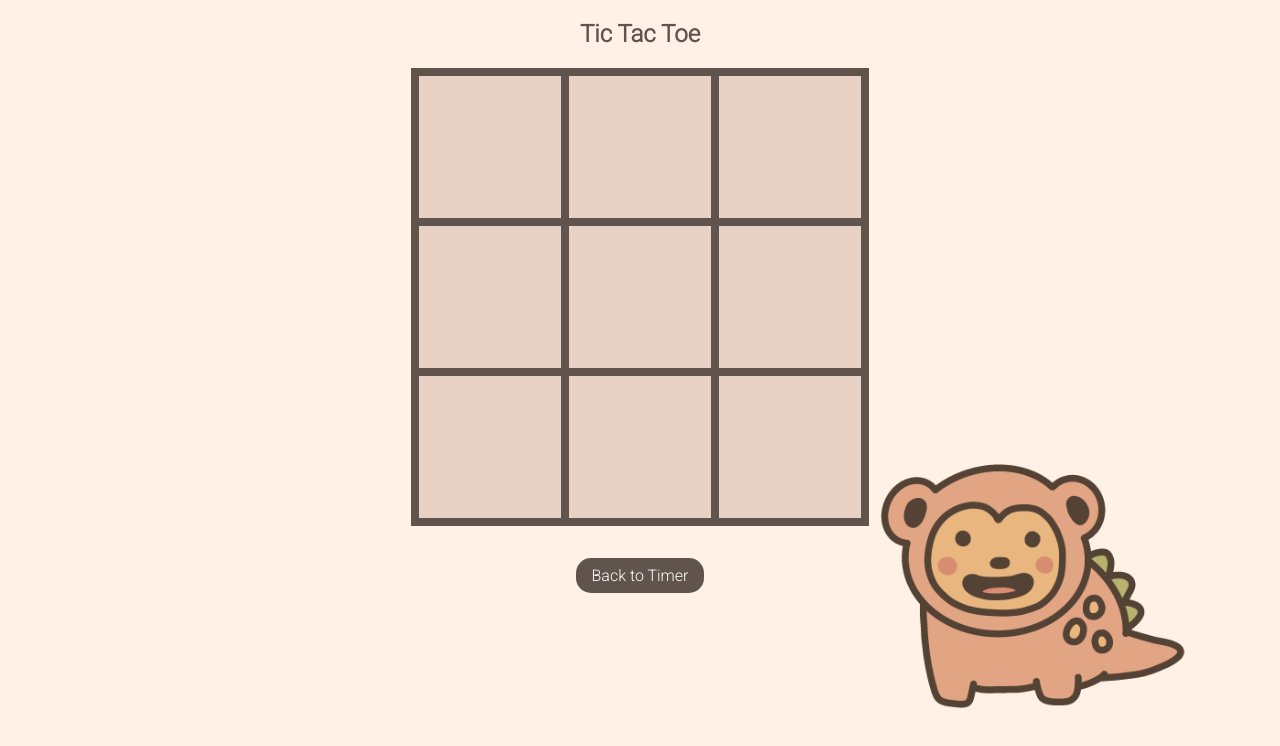
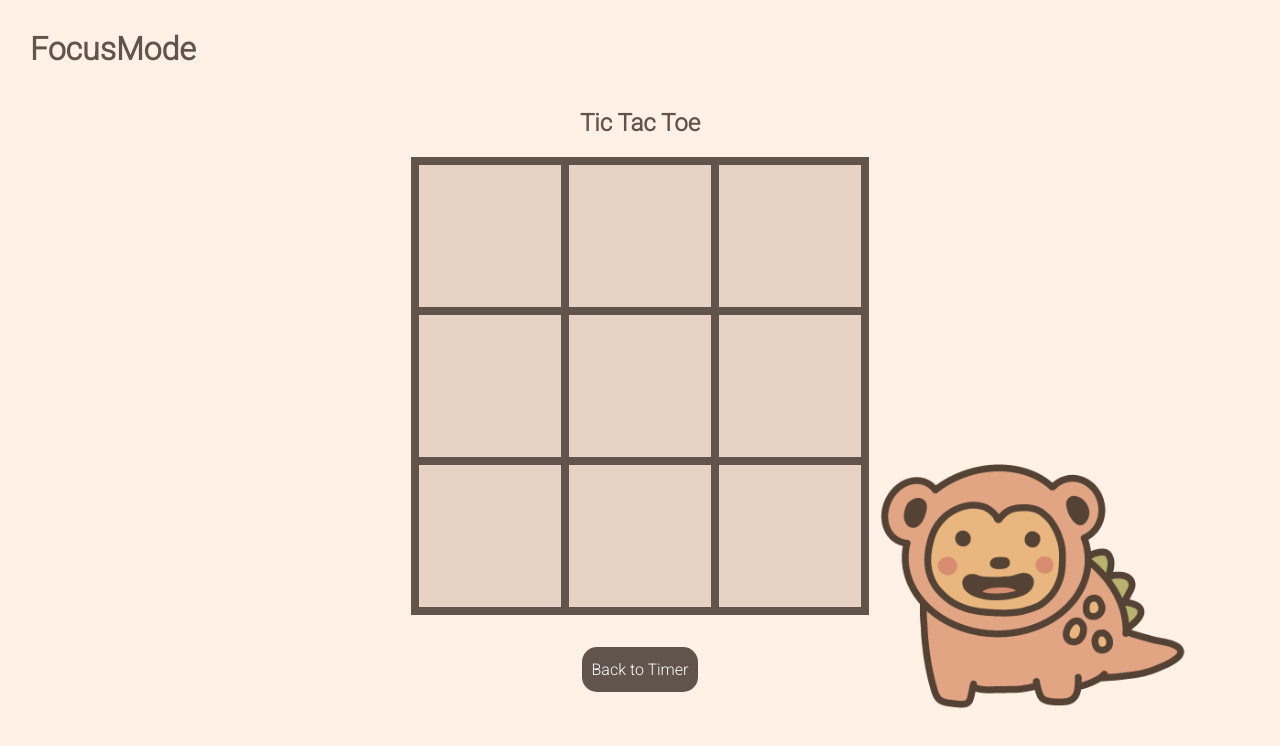
Before and after one commit to angelinahand/NYUhack, a React (Create React App) app: page /tictactoe in a window 1280 px wide. Shown: the top 746 px of the page. Built offline with nearby package versions, Linux system fonts and the light colour scheme.

Commit message:
combined the game and timer

```diff
--- a/package.json
+++ b/package.json
@@ -8,6 +8,7 @@
     "@testing-library/jest-dom": "^5.16.2",
     "@testing-library/react": "^12.1.3",
     "@testing-library/user-event": "^13.5.0",
+    "history": "^5.3.0",
     "howler": "^2.2.3",
     "react": "^17.0.2",
     "react-circular-progressbar": "^2.0.4",
--- a/src/App.css
+++ b/src/App.css
@@ -44,7 +44,7 @@
 :root{
   --brown: #61544D;
   --lightBrown: #E8D1C5;
-  --green: #4aec8c;
+  --green: #A1B57D;
 }
 
 body{
@@ -71,10 +71,14 @@ margin: 30px;
 }
 
 
-.start-btn{
+.start-btn svg{
+  margin: 8.8px 0;
+}
+
+.game-btn {
   border: none;
   border-radius: 15px;
-  color: #61544D;
+  color: white;
   padding: 13px 10px;
   text-align: center;
   text-decoration: none;
@@ -82,7 +86,7 @@ margin: 30px;
   font-size: 16px;
   margin: 4px 2px;
   cursor: pointer;
-  background-color: #FFFFFF;
+  background-color: var(--brown);
 }
 
 button{
@@ -123,6 +127,13 @@ label{
   right: 80px;
 }
 
+.modeAnimated {
+  position: absolute;
+  bottom: 3rem;
+  right: 3rem;
+  width: 400px;
+}
+
 .music{
   background-color: white;
   position: absolute;
--- a/src/App.js
+++ b/src/App.js
@@ -1,11 +1,11 @@
 import './App.css';
 import Timer from "./Timer";
 import Settings from "./Settings";
-import Game from "./Game";
 import Music from "./Music";
-import landingScreen from "./landingScreen";
 import {useState} from "react";
 import SettingsContext from "./SettingsContext";
+import ModeAnimated from './images/mode-animated.gif';
+import ModeStatic from './images/mode.png';
 
 function App() {
 
@@ -15,10 +15,9 @@ function App() {
 
   return (
     <main>
-      <div>
+      <header>
         <h1>FocusMode</h1>
-      </div>
-      <landingScreen />
+      </header>
       <div className="timer">
         <SettingsContext.Provider value={{
           showSettings,
@@ -33,8 +32,11 @@ function App() {
         </SettingsContext.Provider>
       </div>
       <img className='dino-img upper' src={require('./img/motivational.gif')}/>
-      <img className='dino-img' src={require('./img/dino.gif')}/>
-      {/* <Game/> */}
+      {/* <img className='dino-img' src={require('./img/dino.gif')}/> */}
+      <picture>
+        <source srcSet={ModeStatic} media="(prefers-reduced-motion: reduce)"></source>
+        <img className="modeAnimated" srcSet={ModeAnimated} alt="Animated character"/>
+      </picture>
       <Music/>
     </main>
   );
--- a/src/PlayButton.js
+++ b/src/PlayButton.js
@@ -1,7 +1,7 @@
 function PlayButton(props) {
     return (
-      <button {...props} class="start-btn">
-        START
+      <button {...props} className="start-btn">
+      <svg xmlns="http://www.w3.org/2000/svg" width="70.4" height="70.4" viewBox="0 0 24 24" fill="#FFFFFF"><path d="M12 0c-6.627 0-12 5.373-12 12s5.373 12 12 12 12-5.373 12-12-5.373-12-12-12zm-3 17v-10l9 5.146-9 4.854z"/></svg>
       </button>
     );
   }
--- a/src/Timer.js
+++ b/src/Timer.js
@@ -5,6 +5,7 @@ import PauseButton from "./PauseButton";
 import SettingsButton from "./SettingsButton";
 import {useContext, useState, useEffect, useRef} from "react";
 import SettingsContext from "./SettingsContext";
+import {Link} from "react-router-dom";
 
 const red = '#61544D';
 const green = '#A1B57D';
@@ -88,6 +89,7 @@ function Timer() {
       <div style={{marginTop:'90px'}}>
         <SettingsButton onClick={() => settingsInfo.setShowSettings(true)} />
       </div>
+      {mode !== 'work' && <Link className="game-btn" to="/tictactoe">Let's play a game!</Link>}
     </div>
   );
 }
--- a/src/index.js
+++ b/src/index.js
@@ -2,7 +2,6 @@ import React from 'react';
 import ReactDOM from 'react-dom';
 import './index.css';
 import AppRouter from './router/AppRouter';
-import reportWebVitals from './reportWebVitals';
 
 ReactDOM.render(
   <React.StrictMode>
@@ -10,8 +9,3 @@ ReactDOM.render(
   </React.StrictMode>,
   document.getElementById('root')
 );
-
-// If you want to start measuring performance in your app, pass a function
-// to log results (for example: reportWebVitals(console.log))
-// or send to an analytics endpoint. Learn more: https://bit.ly/CRA-vitals
-reportWebVitals();
--- a/src/reportWebVitals.js
+++ /dev/null
@@ -1,13 +0,0 @@
-const reportWebVitals = onPerfEntry => {
-  if (onPerfEntry && onPerfEntry instanceof Function) {
-    import('web-vitals').then(({ getCLS, getFID, getFCP, getLCP, getTTFB }) => {
-      getCLS(onPerfEntry);
-      getFID(onPerfEntry);
-      getFCP(onPerfEntry);
-      getLCP(onPerfEntry);
-      getTTFB(onPerfEntry);
-    });
-  }
-};
-
-export default reportWebVitals;
--- a/src/slider.css
+++ b/src/slider.css
@@ -1,7 +1,7 @@
 .slider{
     height: 40px;
-    border: 2px solid var(--brown);
-    border-radius: 20px;
+    border: 4px solid var(--brown);
+    border-radius: 50px;
 }
 
 .thumb{
@@ -13,7 +13,7 @@
 }
 
 .slider.green{
-    border: 2px solid var(--green);
+    border: 4px solid var(--green);
 }
 .slider.green .thumb{
     background-color: var(--green);
--- a/src/tictactoe/TicTacToe.css
+++ b/src/tictactoe/TicTacToe.css
@@ -6,6 +6,14 @@
     align-items: center;
     flex-direction: column;
   }
+
+.tictactoe header {
+  align-self: flex-start;
+}
+
+.tictactoe h1 {
+  margin-top: 0;
+}
 
   .board {
     width: 450px;
@@ -34,22 +42,27 @@
   }
 
   .backBtn {
-    display: block;
+    /* display: block;
     text-decoration: none;
     color: white;
     background-color: var(--brown);
     padding: 0.5rem 1rem;
+    border-radius: 15px;
+    font-size: 1rem; */
     margin: 2rem auto 1rem;
+    border: none;
     border-radius: 15px;
+    color: white;
+    padding: 13px 10px;
+    text-align: center;
+    text-decoration: none;
+    display: inline-block;
+    font-size: 16px;
+    /* margin: 4px 2px; */
+    cursor: pointer;
+    background-color: var(--brown);
   }
 
   .result {
       text-align: center;
   }
-
-  .modeAnimated {
-    position: absolute;
-    bottom: 3rem;
-    right: 3rem;
-    width: 400px;
-  }
--- a/src/tictactoe/TicTacToe.js
+++ b/src/tictactoe/TicTacToe.js
@@ -94,7 +94,10 @@ function TicTacToe() {
   }
 
   return (
-    <div className="tictactoe">
+    <main className="tictactoe">
+       <header>
+        <h1>FocusMode</h1>
+      </header>
         <h2>Tic Tac Toe</h2>
       <Board>
         {squares.map((square,index) =>
@@ -105,8 +108,8 @@ function TicTacToe() {
         )}
       </Board>
       <picture>
-        <source srcset={ModeStatic} media="(prefers-reduced-motion: reduce)"></source>
-        <img className="modeAnimated" srcset={ModeAnimated} alt="Animated character"/>
+        <source srcSet={ModeStatic} media="(prefers-reduced-motion: reduce)"></source>
+        <img className="modeAnimated" srcSet={ModeAnimated} alt="Animated character"/>
       </picture>
         <Link className="backBtn" to="/">Back to Timer</Link>
       {!!winner && winner === 'x' && (
@@ -119,7 +122,7 @@ function TicTacToe() {
           <h3>Mode wins!</h3>
         </div>
       )}
-    </div>
+    </main>
   );
 }
 
```
Also changed, not shown: src/Game.js (deleted), src/landingScreen.js (deleted), 2 other files (tests, documents, lock files or other folders).
